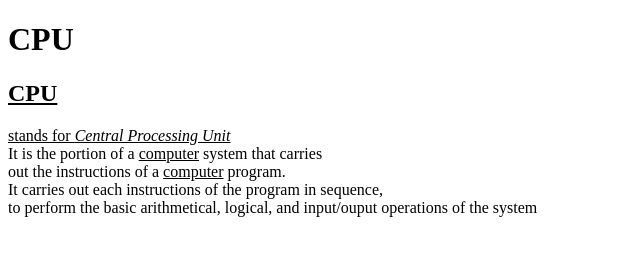
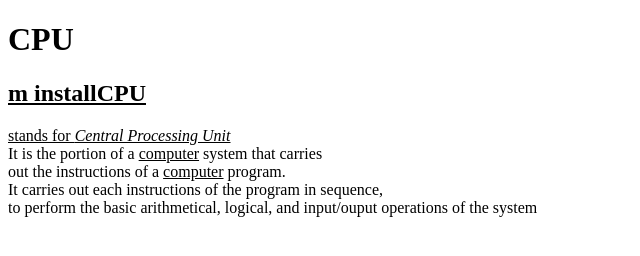
Before and after one commit to iamneo-production/cfedbabbabfdfbadaeccdfffebaeceaec, a plain HTML site: page public/index.html in a window 1280 px wide. Shown: the whole page, without its empty margins (0-640 px from the left). Drawn offline with Linux system fonts and the light colour scheme.

Commit message:
Backup Commit

```diff
--- a/public/index.html
+++ b/public/index.html
@@ -13,7 +13,7 @@
             <b>CPU</b><br>
         </h1>
         <p>
-            <u><h2><b>CPU</b></h2> stands for <i>Central Processing Unit</i></u><br>
+            <u><h2>m installCPU</h2> stands for <i>Central Processing Unit</i></u><br>
             It is the portion of a <u>computer</u> system that carries<br>
             out the instructions of a <u>computer</u> program.<br>
             It carries out each instructions of the program in sequence,<br>
```
